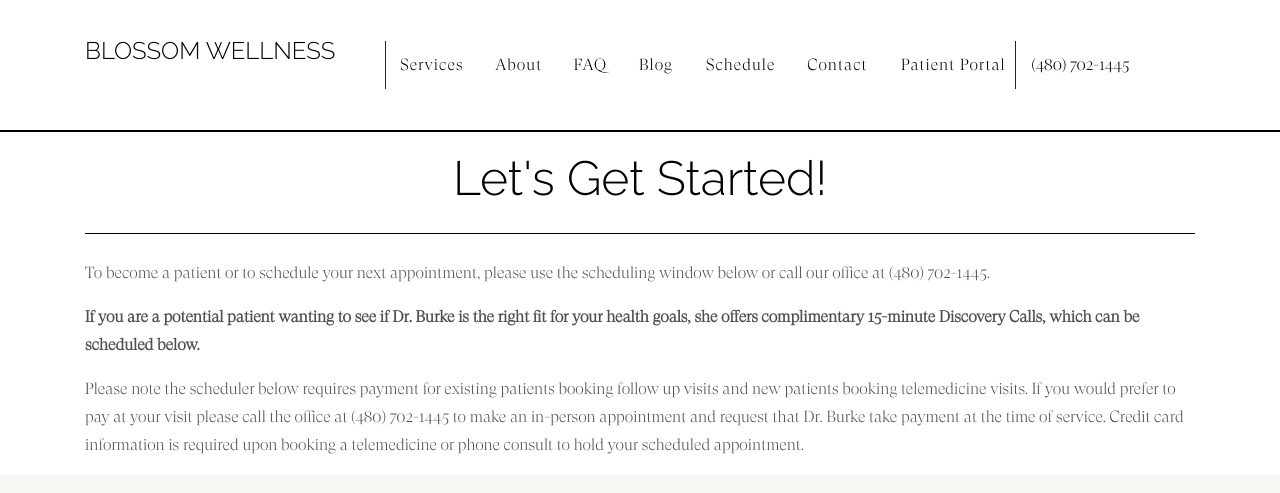
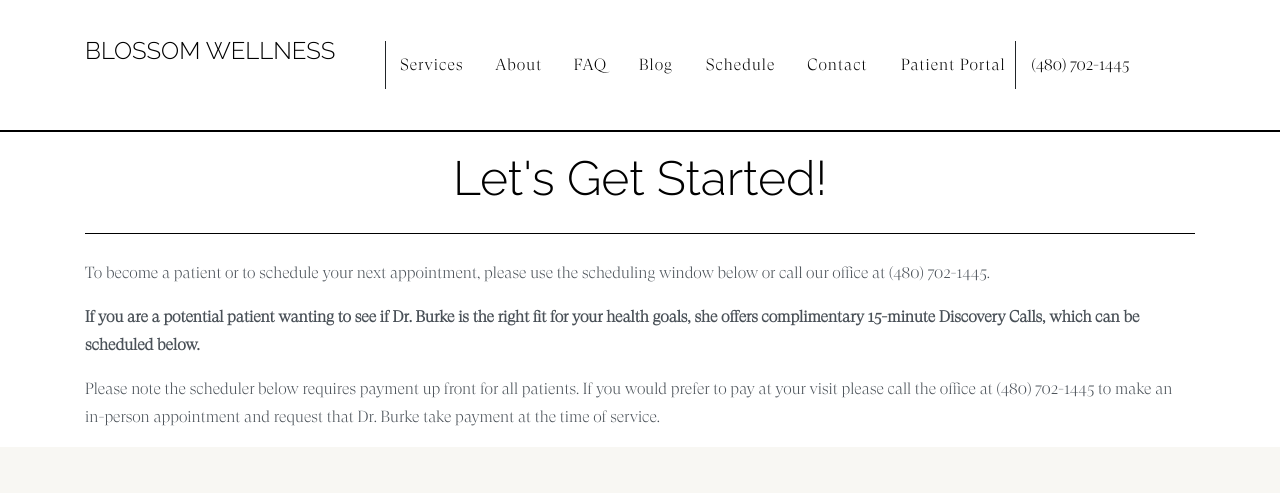
Before and after one commit to kburke8/drtaraburke, a Jekyll site: the page built from book.md, in a window 1280 px wide and 900 px high, cut to the strip 0-518 px from the top of the window. Shown: the top 493 px of the strip. Built offline with Jekyll 4.4.1, drawn with Linux system fonts in a browser that asks for light colours; nearby versions of some CDN libraries; library files that are not in the unit come from our copies; a script that is not in the unit is left out.

Commit message:
update payment verbage

```diff
--- a/book.md
+++ b/book.md
@@ -13,4 +13,4 @@
 
 <b>If you are a potential patient wanting to see if Dr. Burke is the right fit for your health goals, she offers complimentary 15-minute Discovery Calls, which can be scheduled below.</b>
 
-Please note the scheduler below requires payment for existing patients booking follow up visits and new patients booking telemedicine visits. If you would prefer to pay at your visit please call the office at <a href="tel:+{{site.functionalPhone}}">{{site.phone}}</a> to make an in-person appointment and request that Dr. Burke take payment at the time of service. Credit card information is required upon booking a telemedicine or phone consult to hold your scheduled appointment.
+Please note the scheduler below requires payment up front for all patients. If you would prefer to pay at your visit please call the office at <a href="tel:+{{site.functionalPhone}}">{{site.phone}}</a> to make an in-person appointment and request that Dr. Burke take payment at the time of service.
```
